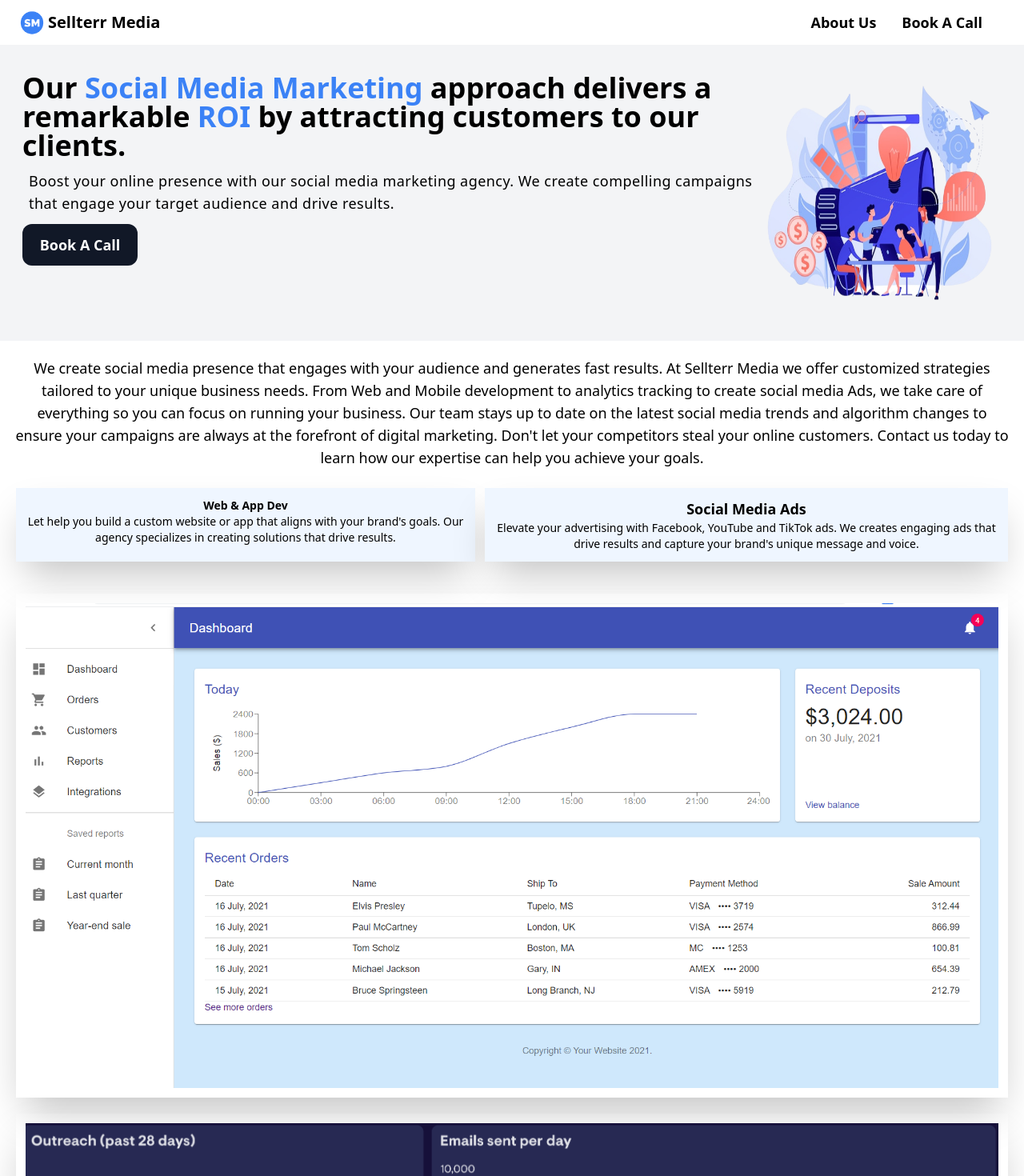
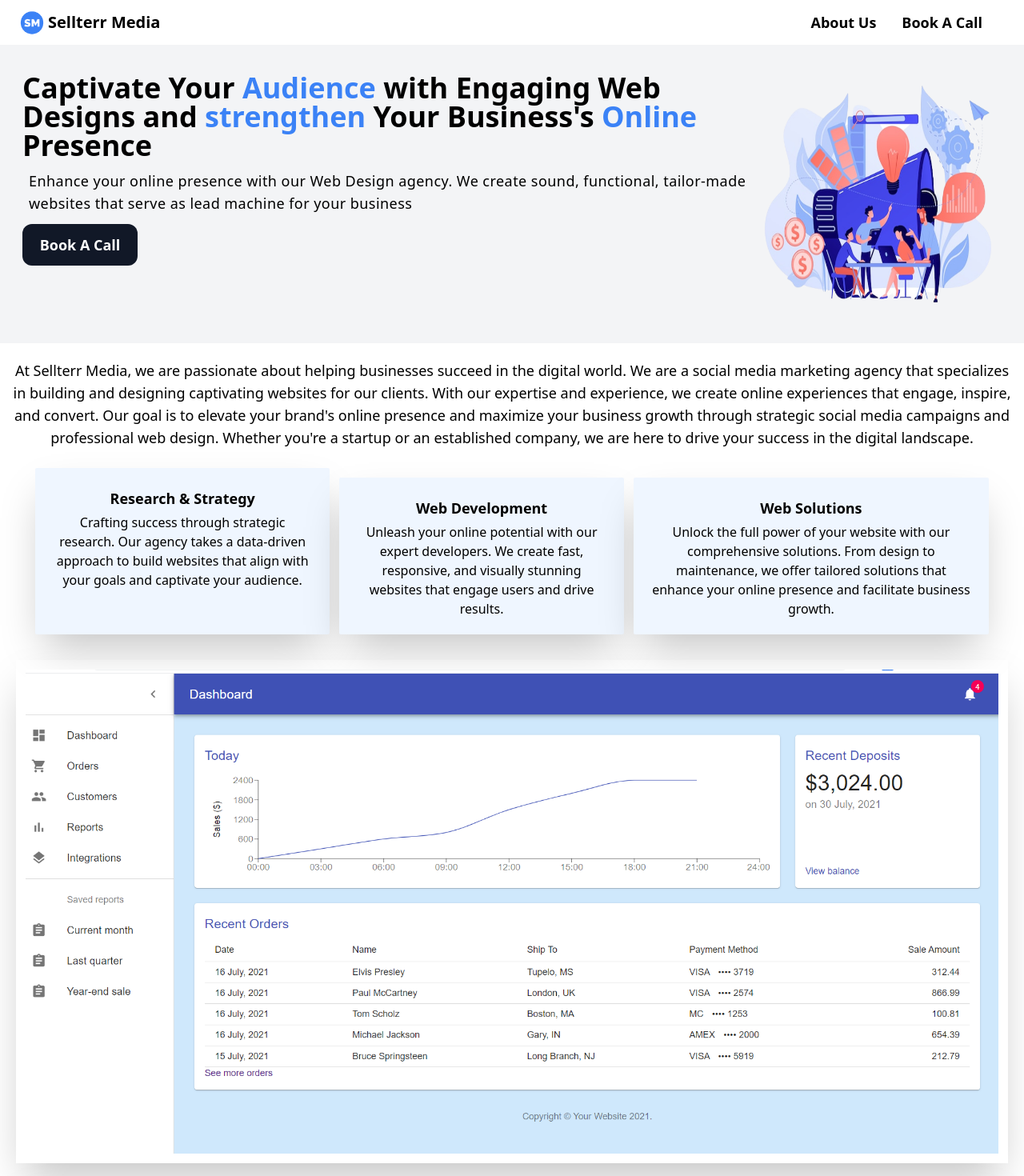
Before and after one commit to Dare789/SellterrMedia, a React (Create React App) app: page / in a window 1280 px wide. Shown: the top 1470 px of the page at 80% size. Built offline with nearby package versions, Linux system fonts and the light colour scheme.

Commit message:
changed  page infos

```diff
--- a/src/Components/WelcomePage.js
+++ b/src/Components/WelcomePage.js
@@ -5,6 +5,7 @@ import About from './WelcomePage/About/About';
 import Reviews from "./WelcomePage/Reviews/Reviews.js"
 import Faq from './WelcomePage/Faq/Faq';
 import Footer from './WelcomePage/Footer/Footer';
+import AboutPage from './WelcomePage/AboutPage';
 
 const WelcomePage = () => {
   return (
@@ -12,6 +13,7 @@ const WelcomePage = () => {
       <div className='absolute'>
         <Header/>
         <Landing/>
+        {/* <AboutPage/> */}
         <About/>
         <Reviews />
         <Faq/>
--- a/src/Components/WelcomePage/About/About.js
+++ b/src/Components/WelcomePage/About/About.js
@@ -4,45 +4,52 @@ import dash from "./dash.png";
 
 const About = () => {
   return (
-   <div className='mb-12 mt-5 lg:mt-12 lg:mx-16 lg:my-14 lg:mb-24'>
+    <div className='mb-12 mt-5 lg:mt-12 lg:mx-16 lg:my-14 lg:mb-24'>
       <div className='my-5 mb-0 px-4'>
-        <h1 className='text-xs md:text-lg leading-4 font-light text-center lg:px-5 lg:text-2xl'>
-           We create social media presence that engages with your
-           audience and generates fast results. At Sellterr Media we offer
-           customized strategies tailored to your unique business needs.
-           From Web and Mobile development to analytics tracking to create social media Ads,
-           we take care of everything so you can focus on running your business.
-           Our team stays up to date on the latest social media trends and algorithm
-           changes to ensure your campaigns are always at the forefront of digital marketing. Don't let
-           your competitors steal your online customers. Contact us today to learn
-           how our expertise can help you achieve your goals.
+        <h1 className='text-sm md:text-lg leading-4 font-light text-center lg:px-5 lg:text-2xl'>
+          At Sellterr Media, we are passionate about helping businesses succeed in the digital world.
+          We are a social media marketing agency that specializes in building and designing captivating
+          websites for our clients. With our expertise and experience, we create online experiences
+          that engage, inspire, and convert. Our goal is to elevate your brand's online presence and
+          maximize your business growth through strategic social media campaigns and professional web design.
+          Whether you're a startup or an established company,
+          we are here to drive your success in the digital landscape.
         </h1>
-     </div>
-     <div className='flex flex-row p-5 space-x-3 pt-6'>
-      <div className='p-3 shadow-2xl bg-blue-50 text-center'>
-        <h1 className='text-sm font-bold lg:text-3xl'>Web & App Dev</h1>
-          <h1 className='leading-5 lg:leading-8 text-xs md:text-sm lg:text-lg'>
-            Let help you build a custom website or app that aligns with your brand's goals.
-            Our agency specializes in creating solutions that drive results.
+      </div>
+      <div className='flex flex-col md:flex-row lg:flex-row p-3 space-x-3 space-y-3 pt-6 mx-8'>
+        <div className='p-5 shadow-2xl bg-blue-50 text-center rounded-sm'>
+          <h1 className='text-lg md:text-lg lg:text-3xl p-1 font-bold'>Research & Strategy</h1>
+          <h1 className='text-xs md:text-base lg:text-lg'>
+            Crafting success through strategic research. Our agency takes a
+            data-driven approach to build
+            websites that align with your goals and captivate your audience.
           </h1>
         </div>
-        <div className='p-3 shadow-2xl bg-blue-50 text-center'>
-        <h1 className='text-sm md:text-lg font-bold lg:text-3xl'>Social Media Ads</h1>
-          <h1 className='text-xs leading-5 lg:leading-8 md:text-sm lg:text-lg'>
-            Elevate your advertising with Facebook, YouTube and TikTok ads.
-            We creates engaging ads that
-            drive results and capture your brand's
-            unique message and voice.
+        <div className='p-5 shadow-2xl bg-blue-50 text-center rounded-sm'>
+          <h1 className='text-lg md:text-lg lg:text-3xl p-1 font-bold'>Web Development</h1>
+          <h1 className='text-xs md:text-base lg:text-lg'>
+            Unleash your online potential with our expert developers.
+            We create fast, responsive,
+            and visually stunning websites that engage users and drive results.
           </h1>
         </div>
-     </div>
-     <div className='p-3 mx-5 my-5 shadow-2xl sm:my-5'>
-          <img src={dashboard} alt="dashboardPic"/>
+        <div className='p-5 shadow-2xl bg-blue-50 text-center rounded-sm'>
+          <h1 className='text-lg md:text-lg lg:text-3xl p-1 font-bold'>Web Solutions</h1>
+          <h1 className='text-xs md:text-base lg:text-lg'>
+            Unlock the full power of your website with our comprehensive solutions.
+            From design to maintenance, we offer tailored solutions that enhance
+            your online presence and facilitate business growth.
+          </h1>
+        </div>
       </div>
       <div className='p-3 mx-5 my-5 shadow-2xl sm:my-5'>
-          <img src={dash} alt="dashboardPic"/>
+        <img src={dashboard} alt="dashboardPic" />
+      </div>
+      <div className='p-3 mx-5 my-5 shadow-2xl sm:my-5'>
+        <img src={dash} alt="dashboardPic" />
       </div>
     </div>
   )
 }
+
 export default About;
--- a/src/Components/WelcomePage/Faq/Content.js
+++ b/src/Components/WelcomePage/Faq/Content.js
@@ -1,30 +1,35 @@
 export const accordionData = [
     {
-      title: 'How long does it take to see results from social media marketing?',
-      content: `It can vary depending on your goals and industry,
-                but we typically see results within the first few weeks of
-                implementing our social media strategies.`
+      title: 'Why do I need a website for my business when I already have social media profiles?',
+      content: `While social media is essential for brand visibility,
+                a website offers more control, customization, and professionalism. It acts as a central hub for your online presence, helps with search engine visibility,
+                and allows for seamless integration with other marketing efforts.`
     },
     {
-      title: 'Can you help me grow my following on social media?',
-      content: `Absolutely! We specialize in organic and paid social media
-                growth strategies that can help you reach a wider audience
-                and increase engagement.`
+      title: 'How does social media marketing complement website development?',
+      content: `Social media marketing amplifies your website's reach by
+                driving traffic, increasing brand awareness, and engaging
+                with your target audience. It works in synergy with website
+                development to create a cohesive digital strategy that
+                maximizes your online impact.`
     },
     {
-      title: 'How much does social media marketing cost?',
-      content: `Our pricing varies depending on the scope and complexity of
-                your project. However, we always work with our
-                clients to develop custom solutions that fit their budgets and needs.`
+      title: ' Can you help me with content creation for my website and social media channels?',
+      content: `Absolutely! We offer comprehensive content creation services,
+                including website copy, blog posts, social media posts, and more. Our team of skilled writers can tailor content to suit your brand voice,
+                engage your audience, and optimize it for search engines.`
     },
     {
-      title: 'What social media platforms do you work with?',
-      content: `We work with all major social media platforms, including Facebook, Instagram,
-                Twitter, LinkedIn, and more.`
+      title: 'Can you provide ongoing website maintenance and updates?',
+      content: `Absolutely! We offer website maintenance packages to ensure your
+                website remains secure, up-to-date, and optimized for
+                performance. Whether you need regular content updates,
+                security patches, or technical support, we've got you covered.`
     },
     {
-      title: 'Can social media marketing really help me grow my business?',
-      content: `Yes! Social media marketing can help you reach a wider audience, build brand
-                awareness, and drive traffic and conversions to your website.`
+      title: 'Will my website be optimized for search engines?',
+      content: `Yes, we prioritize search engine optimization (SEO) in our website development process.
+               We implement SEO best practices such as optimizing meta tags, creating search-friendly URLs,
+               and structuring content to enhance visibility on search engine result pages (SERPs)`
     },
   ];
--- a/src/Components/WelcomePage/Header/Header.js
+++ b/src/Components/WelcomePage/Header/Header.js
@@ -36,7 +36,6 @@ const Header = () => {
 				 </div>
                  <div className="hidden flex-1 items-center justify-end space-x-8 md:flex pr-5">
                   <div className="font-bold link text-lg headerlink" onClick={scrollToAbout}>About Us</div>
-                  {/* <div className="font-bold link text-lg headerLink">Our Services</div> */}
                   <div className="font-bold link text-lg headerlink">
                   <a href="https://calendly.com/sellterrmedia" target="_blank" rel="noreferrer">
                     Book A Call
--- a/src/Components/WelcomePage/Landing/Landing.js
+++ b/src/Components/WelcomePage/Landing/Landing.js
@@ -8,12 +8,12 @@ function Landing() {
                 <div className="p-7 py-9 md:flex lg:mx-14">
                     <div className="flex flex-col gap-3 lg:max-w-none lg:justify-center">
                     <h1 className="text-4xl text-black leading-9 lg:text-6xl font-extrabold">
-                        Our  <span className="text-blue-500">Social Media Marketing</span> approach delivers a remarkable <span className="text-blue-500">ROI</span> {""}
-                        by attracting customers to our clients.
+                     Captivate Your <span className="text-blue-500">Audience</span> with Engaging Web Designs and <span className="text-blue-500">strengthen</span> {""}
+                     Your Business's<span className="text-blue-500"> Online</span> Presence
                     </h1>
                     <h1 className="text-black text-xs font-light tracking-wide lg:max-w-6xl lg:text-2xl md:text-lg px-2">
-                       Boost your online presence with our social media marketing agency.
-                       We create compelling campaigns that engage your target audience and drive results.
+                       Enhance your online presence with our Web Design agency.
+                       We create sound, functional, tailor-made websites that serve as lead machine for your business
                     </h1>
                     <div>
                       <a href="https://calendly.com/sellterrmedia" target="_blank" rel="noreferrer">
```
Also changed, not shown: src/Components/WelcomePage/AboutPage.js (added, +54 -0 lines), src/Components/WelcomePage/Footer/Footer.js (+10 -12 lines), src/Components/WelcomePage/Reviews/Reviews.js (+8 -29 lines).
